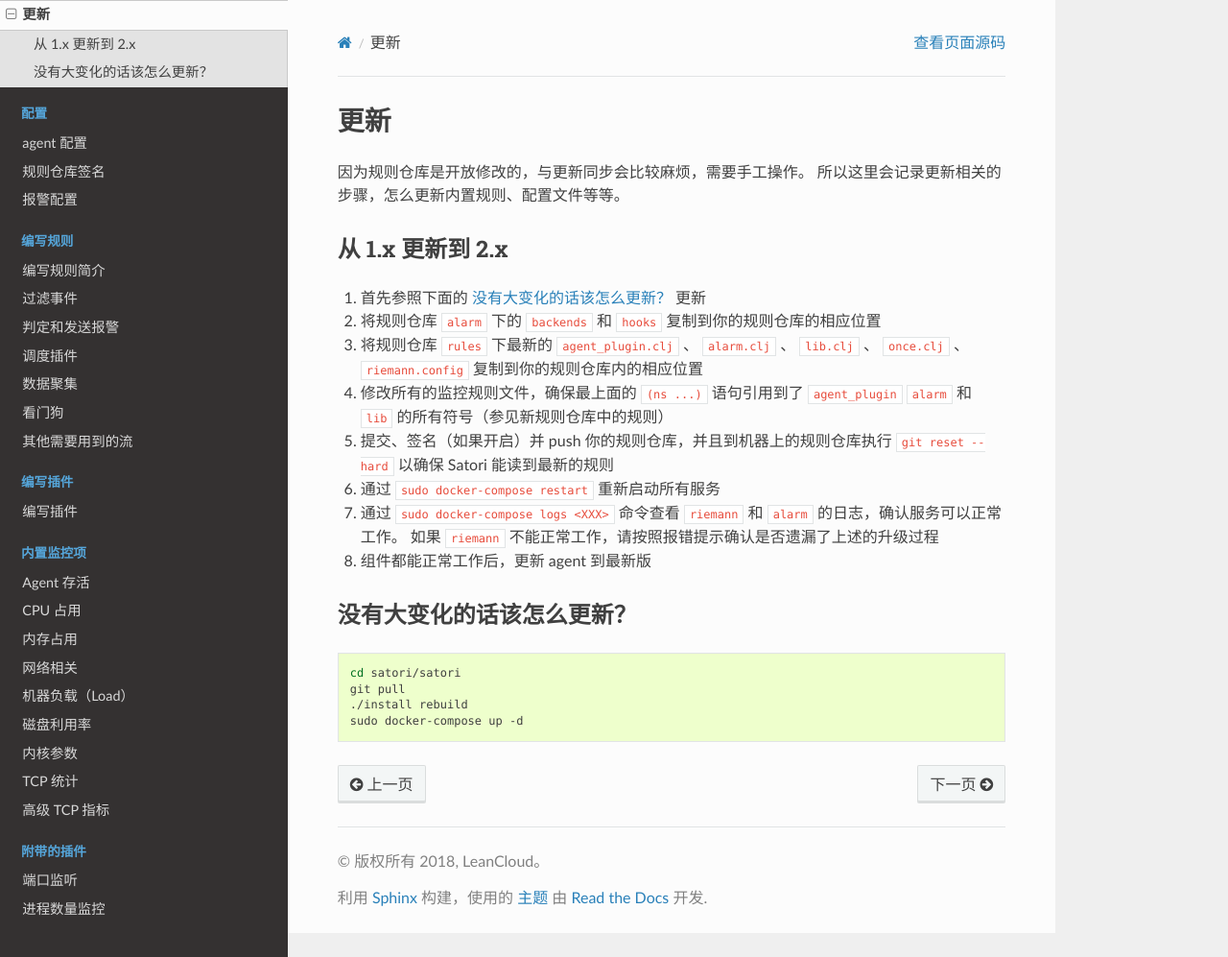
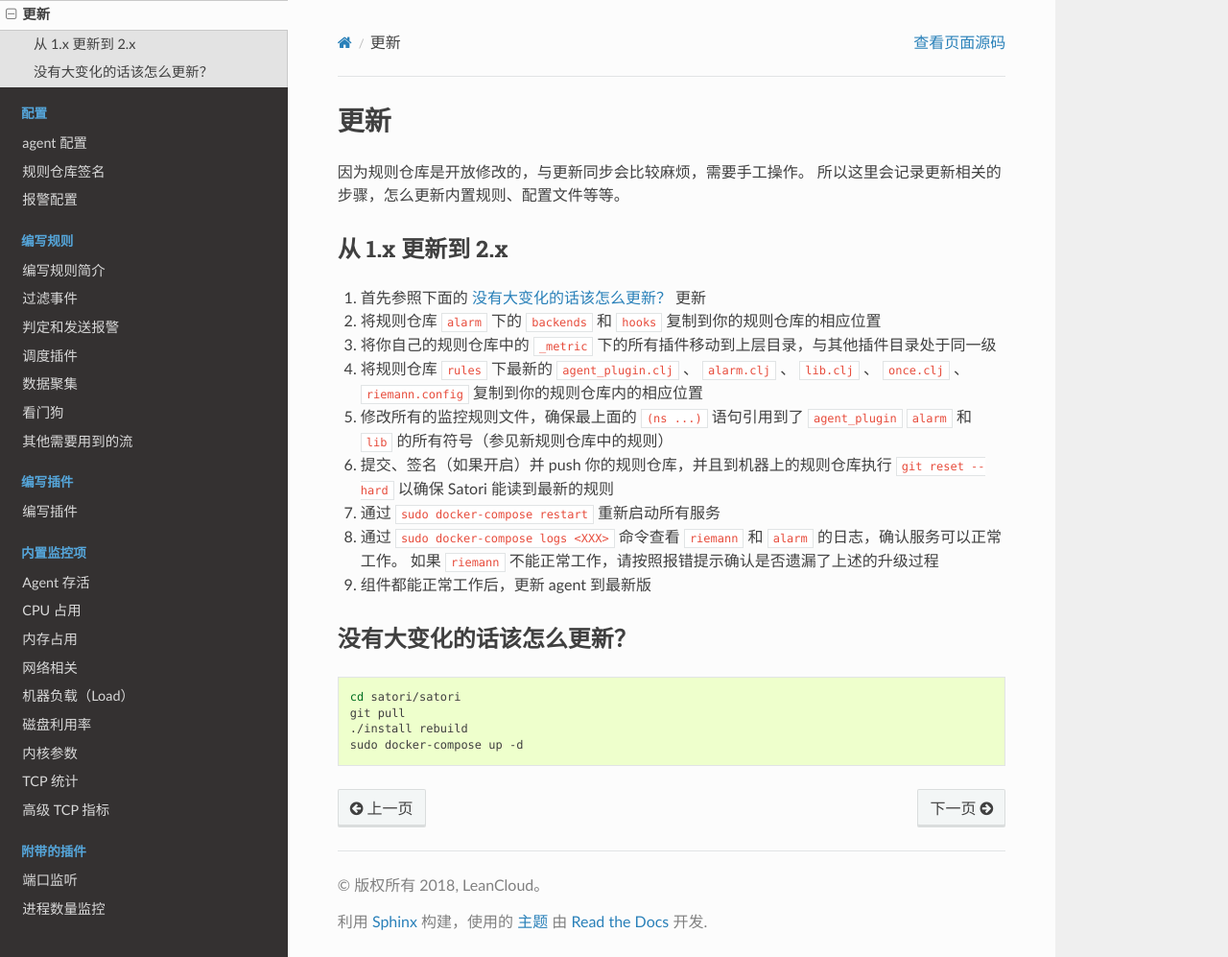
Before and after one commit to leancloud/satori, a Sphinx documentation site: the page built from doc/install/upgrade.rst, in a window 1280 px wide and 997 px high. Shown: the whole window at 96% size. Built offline with Sphinx 7.4.7 and the Read the Docs theme 2.0.0, drawn with Linux system fonts in a browser that asks for light colours.

Commit message:
:memo: Fix doc bugs

```diff
--- a/doc/install/upgrade.rst
+++ b/doc/install/upgrade.rst
@@ -10,12 +10,13 @@
 
 1. 首先参照下面的 :ref:`update-trivial` 更新
 2. 将规则仓库 ``alarm`` 下的 ``backends`` 和 ``hooks`` 复制到你的规则仓库的相应位置
-3. 将规则仓库 ``rules`` 下最新的 ``agent_plugin.clj`` 、 ``alarm.clj`` 、 ``lib.clj`` 、 ``once.clj`` 、 ``riemann.config`` 复制到你的规则仓库内的相应位置
-4. 修改所有的监控规则文件，确保最上面的 ``(ns ...)`` 语句引用到了 ``agent_plugin`` ``alarm`` 和 ``lib`` 的所有符号（参见新规则仓库中的规则）
-5. 提交、签名（如果开启）并 push 你的规则仓库，并且到机器上的规则仓库执行 ``git reset --hard`` 以确保 Satori 能读到最新的规则
-6. 通过 ``sudo docker-compose restart`` 重新启动所有服务
-7. 通过 ``sudo docker-compose logs <XXX>`` 命令查看 ``riemann`` 和 ``alarm`` 的日志，确认服务可以正常工作。 如果 ``riemann`` 不能正常工作，请按照报错提示确认是否遗漏了上述的升级过程
-8. 组件都能正常工作后，更新 agent 到最新版
+3. 将你自己的规则仓库中的 ``_metric`` 下的所有插件移动到上层目录，与其他插件目录处于同一级
+4. 将规则仓库 ``rules`` 下最新的 ``agent_plugin.clj`` 、 ``alarm.clj`` 、 ``lib.clj`` 、 ``once.clj`` 、 ``riemann.config`` 复制到你的规则仓库内的相应位置
+5. 修改所有的监控规则文件，确保最上面的 ``(ns ...)`` 语句引用到了 ``agent_plugin`` ``alarm`` 和 ``lib`` 的所有符号（参见新规则仓库中的规则）
+6. 提交、签名（如果开启）并 push 你的规则仓库，并且到机器上的规则仓库执行 ``git reset --hard`` 以确保 Satori 能读到最新的规则
+7. 通过 ``sudo docker-compose restart`` 重新启动所有服务
+8. 通过 ``sudo docker-compose logs <XXX>`` 命令查看 ``riemann`` 和 ``alarm`` 的日志，确认服务可以正常工作。 如果 ``riemann`` 不能正常工作，请按照报错提示确认是否遗漏了上述的升级过程
+9. 组件都能正常工作后，更新 agent 到最新版
 
 
 .. _update-trivial:
--- a/doc/shipped-plugins/swcollector.rst
+++ b/doc/shipped-plugins/swcollector.rst
@@ -167,14 +167,14 @@
                              {:metric "switch.ConnectionStat"
                               :oid "1.3.6.1.4.1.9.9.147.1.2.2.2.1.5.40.6"
                               :ipRange ["192.168.20.1-192.168.20.100"]
-                              :tags {}}]})
+                              :tags {}}]}))
 
         (where (service "switch.if.OperStatus")
           (by [:host :ifName]
             (adjust [:metric int]
               (judge (!= 1)
                 (runs 2 :state
-                  (alarm-every 5: min
+                  (alarm-every 5 :min
                     (! {:note "交换机接口挂掉了"
                         :level 3
                         :groups [:operation]})))))))))
```
Also changed, not shown: doc/shipped-plugins/url.check.rst (+29 -29 lines).
